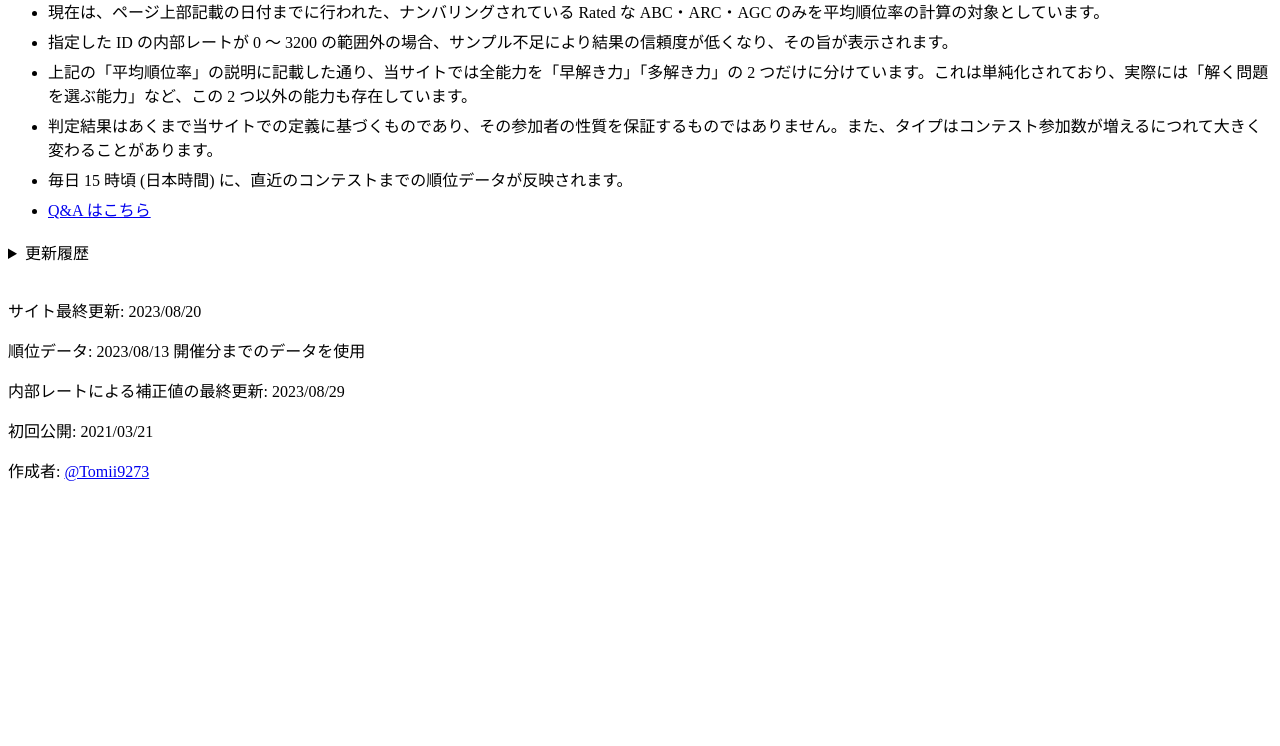
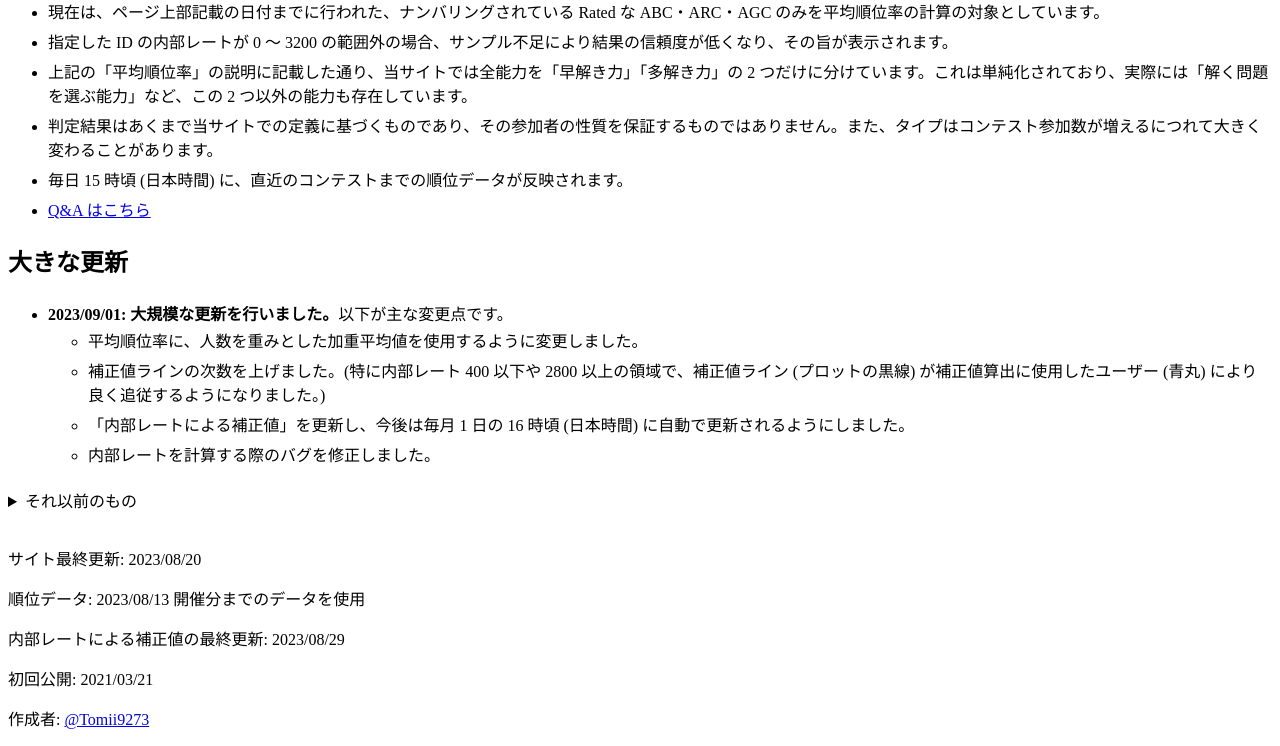
Before and after one commit to tomii9273/atcoder_type_checker, a Flask app: page / in a window 1280 px wide. Shown: the part 915-1661 px from the top of the page. Before the commit the page ends 1396 px from the top, so only its background shows below. Run offline with Flask 3, Linux system fonts and the light colour scheme; some libraries are stand-ins or nearby versions.

Commit message:
add big-update

```diff
--- a/app/templates/index.html
+++ b/app/templates/index.html
@@ -81,9 +81,20 @@
 		<li>毎日 15 時頃 (日本時間) に、直近のコンテストまでの順位データが反映されます。</li>
 		<li><a href="{{url_for('qa')}}">Q&A はこちら</a></li>
 	</ul>
+	<h2>大きな更新</h2>
+	<ul>
+		<li>
+			<b>2023/09/01: 大規模な更新を行いました。</b>以下が主な変更点です。
+			<ul>
+				<li>平均順位率に、人数を重みとした加重平均値を使用するように変更しました。</li>
+				<li>補正値ラインの次数を上げました。(特に内部レート 400 以下や 2800 以上の領域で、補正値ライン (プロットの黒線) が補正値算出に使用したユーザー (青丸) により良く追従するようになりました。)</li>
+				<li>「内部レートによる補正値」を更新し、今後は毎月 1 日の 16 時頃 (日本時間) に自動で更新されるようにしました。</li>
+				<li>内部レートを計算する際のバグを修正しました。</li>
+			</ul>
+		</li>
+	</ul>
 	<details>
-		<summary>更新履歴</summary>
-		<h2>大きな更新</h2>
+		<summary>それ以前のもの</summary>
 		<ul>
 			<li>2023/05/01: 毎日 15 時頃 (日本時間) に、直近のコンテストまでの順位データの反映を自動で行うようにしました。</li>
 			<li>2022/09/04: 判定結果を表示する際に、内部レート・平均順位率・補正値などのプロットを表示するようにしました。</li>
```
